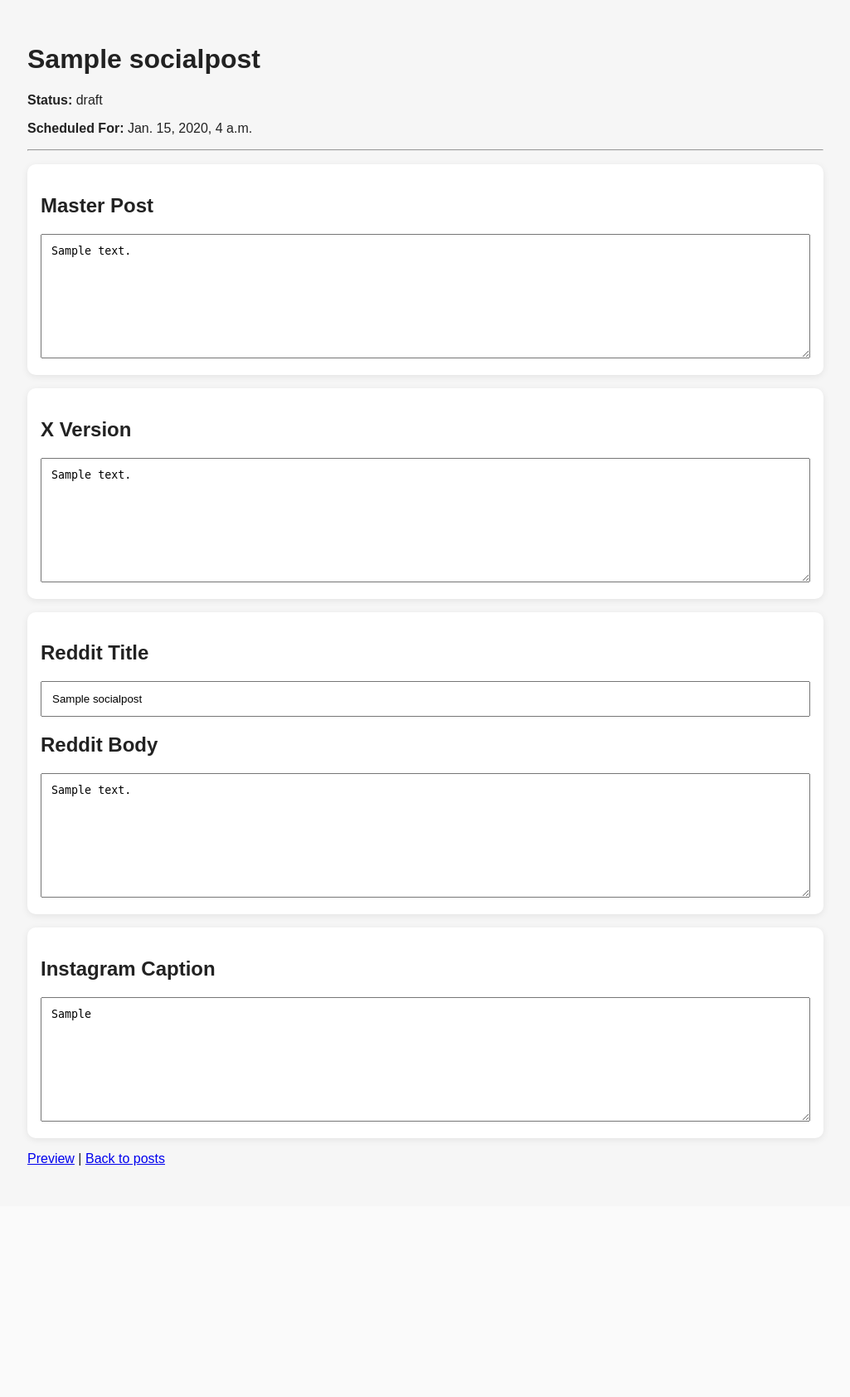
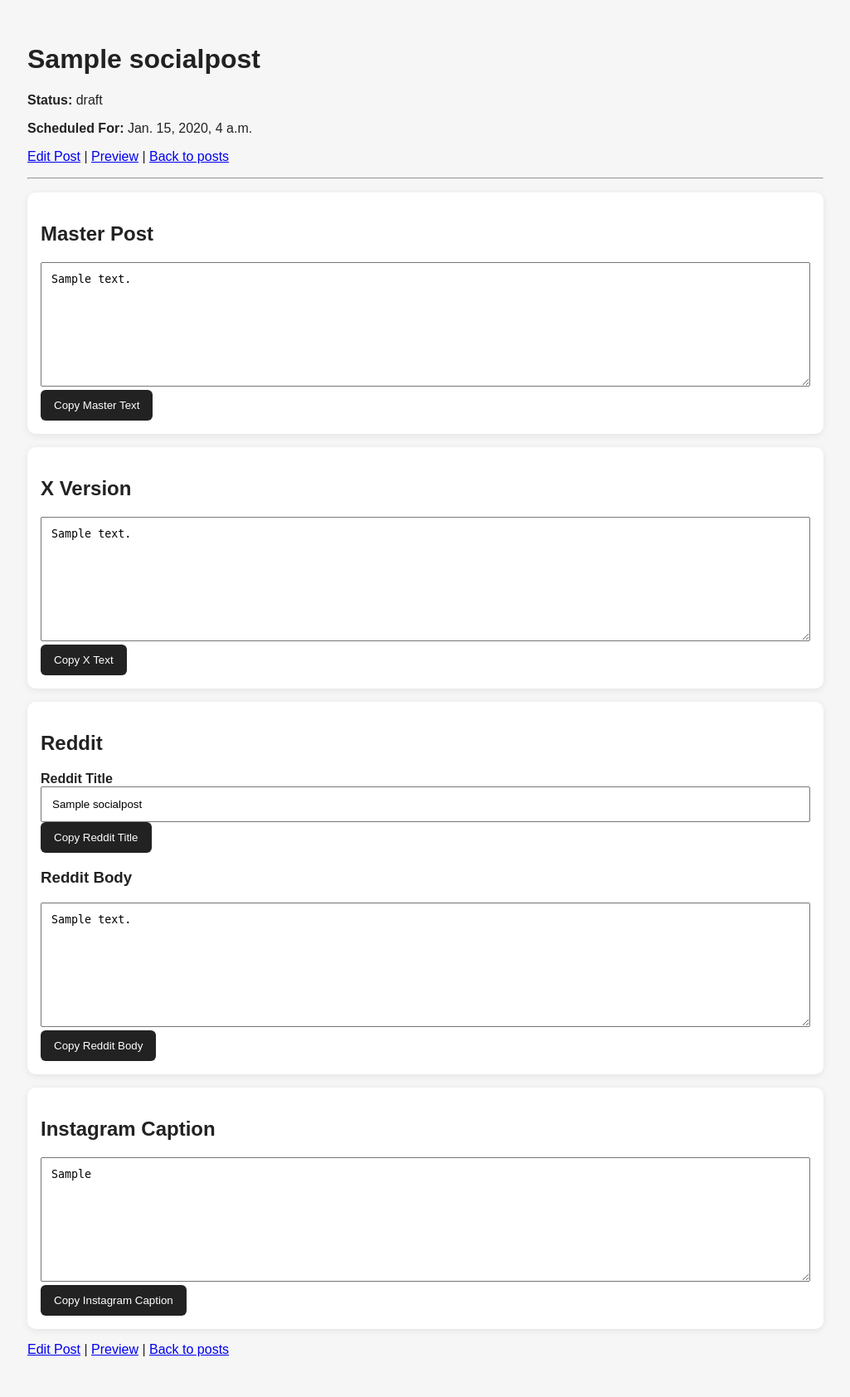
Before and after one commit to JLukassen/contentforge, a Django app: page /1/ in a window 1280 px wide. Shown: the whole page at 83% size, without its empty margins (127-1152 px from the left). Before the commit the page ends 1405 px from the top, so only its background shows below. Run offline with Django 5.2, Linux system fonts and the light colour scheme; tables that the repository leaves empty hold one stand-in row (values such as "Sample post").

Commit message:
Create initial ContentForge post workflow

```diff
--- a/posts/templates/posts/post_detail.html
+++ b/posts/templates/posts/post_detail.html
@@ -13,35 +13,65 @@
         <p><strong>Status:</strong> {{ post.status }}</p>
         <p><strong>Scheduled For:</strong> {{ post.scheduled_for }}</p>
 
+        <p>
+            <a href="{% url 'post_update' post.pk %}">Edit Post</a> |
+            <a href="{% url 'post_preview' post.pk %}">Preview</a> |
+            <a href="{% url 'post_list' %}">Back to posts</a>
+        </p>
+
         <hr>
 
         <section class="card">
             <h2>Master Post</h2>
-            <textarea readonly>{{ post.master_text }}</textarea>
+            <textarea id="masterText" readonly>{{ post.master_text }}</textarea>
+            <button onclick="copyText('masterText')">Copy Master Text</button>
         </section>
 
         <section class="card">
             <h2>X Version</h2>
-            <textarea readonly>{{ post.x_text }}</textarea>
+            <textarea id="xText" readonly>{{ post.x_text }}</textarea>
+            <button onclick="copyText('xText')">Copy X Text</button>
         </section>
 
         <section class="card">
-            <h2>Reddit Title</h2>
-            <input type="text" value="{{ post.reddit_title }}" readonly>
+            <h2>Reddit</h2>
 
-            <h2>Reddit Body</h2>
-            <textarea readonly>{{ post.reddit_body }}</textarea>
+            <label for="redditTitle"><strong>Reddit Title</strong></label>
+            <input id="redditTitle" type="text" value="{{ post.reddit_title }}" readonly>
+            <button onclick="copyInputText('redditTitle')">Copy Reddit Title</button>
+
+            <h3>Reddit Body</h3>
+            <textarea id="redditBody" readonly>{{ post.reddit_body }}</textarea>
+            <button onclick="copyText('redditBody')">Copy Reddit Body</button>
         </section>
 
         <section class="card">
             <h2>Instagram Caption</h2>
-            <textarea readonly>{{ post.instagram_caption }}</textarea>
+            <textarea id="instagramCaption" readonly>{{ post.instagram_caption }}</textarea>
+            <button onclick="copyText('instagramCaption')">Copy Instagram Caption</button>
         </section>
 
         <p>
+            <a href="{% url 'post_update' post.pk %}">Edit Post</a> |
             <a href="{% url 'post_preview' post.pk %}">Preview</a> |
             <a href="{% url 'post_list' %}">Back to posts</a>
         </p>
     </main>
+
+    <script>
+        function copyText(elementId) {
+            const textBox = document.getElementById(elementId);
+            textBox.select();
+            textBox.setSelectionRange(0, 99999);
+            navigator.clipboard.writeText(textBox.value);
+        }
+
+        function copyInputText(elementId) {
+            const input = document.getElementById(elementId);
+            input.select();
+            input.setSelectionRange(0, 99999);
+            navigator.clipboard.writeText(input.value);
+        }
+    </script>
 </body>
 </html>
--- a/posts/urls.py
+++ b/posts/urls.py
@@ -8,4 +8,5 @@ urlpatterns = [
     path("new/", views.post_create, name="post_create"),
     path("<int:pk>/", views.post_detail, name="post_detail"),
     path("<int:pk>/preview/", views.post_preview, name="post_preview"),
+    path("<int:pk>/edit/", views.post_update, name="post_update"),
 ]
--- a/posts/views.py
+++ b/posts/views.py
@@ -30,3 +30,18 @@ def post_detail(request, pk):
 def post_preview(request, pk):
     post = get_object_or_404(SocialPost, pk=pk)
     return render(request, "posts/post_preview.html", {"post": post})
+
+
+def post_update(request, pk):
+    post = get_object_or_404(SocialPost, pk=pk)
+
+    if request.method == "POST":
+        form = SocialPostForm(request.POST, instance=post)
+
+        if form.is_valid():
+            post = form.save()
+            return redirect("post_detail", pk=post.pk)
+    else:
+        form = SocialPostForm(instance=post)
+
+    return render(request, "posts/post_create.html", {"form": form, "post": post})
```
